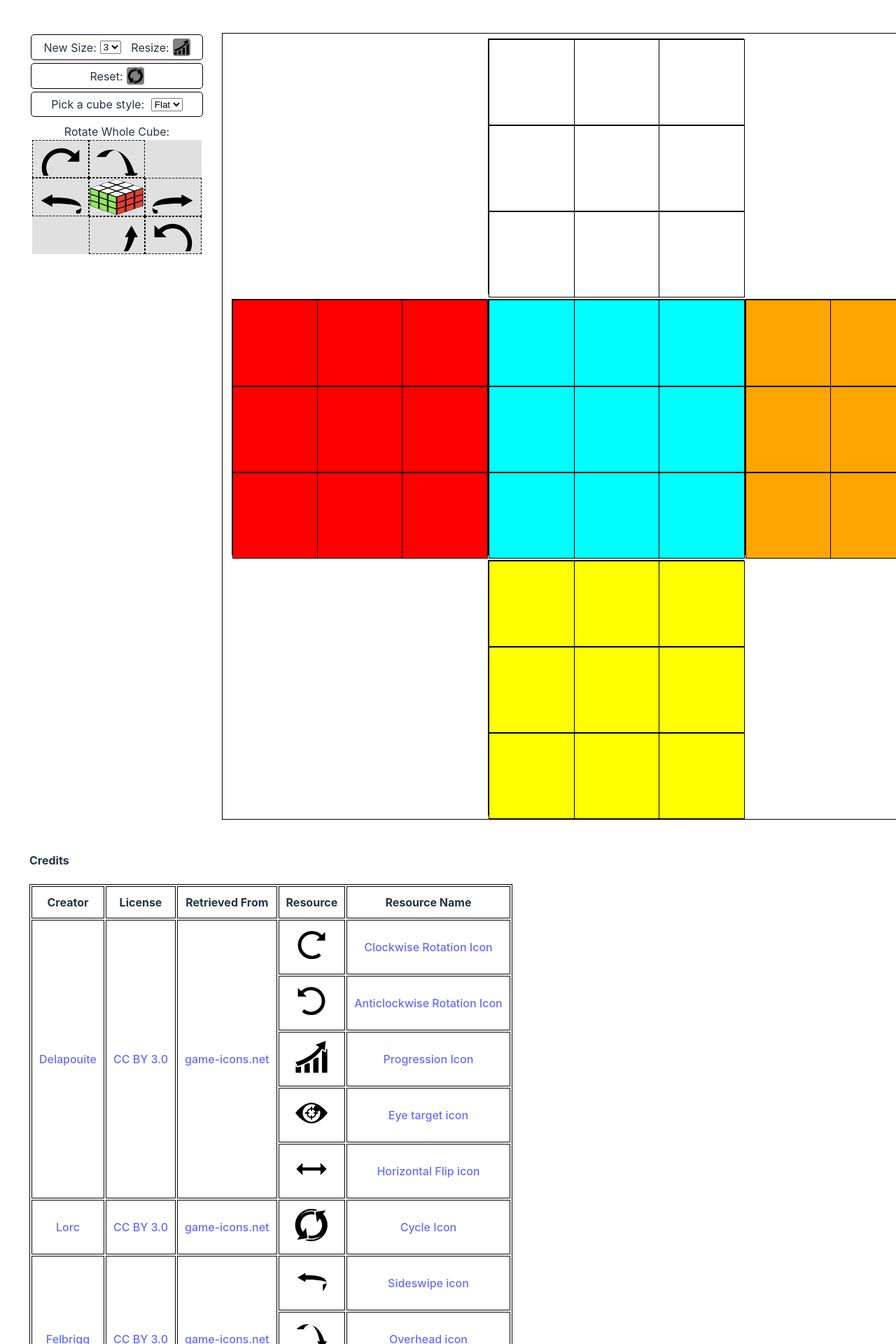
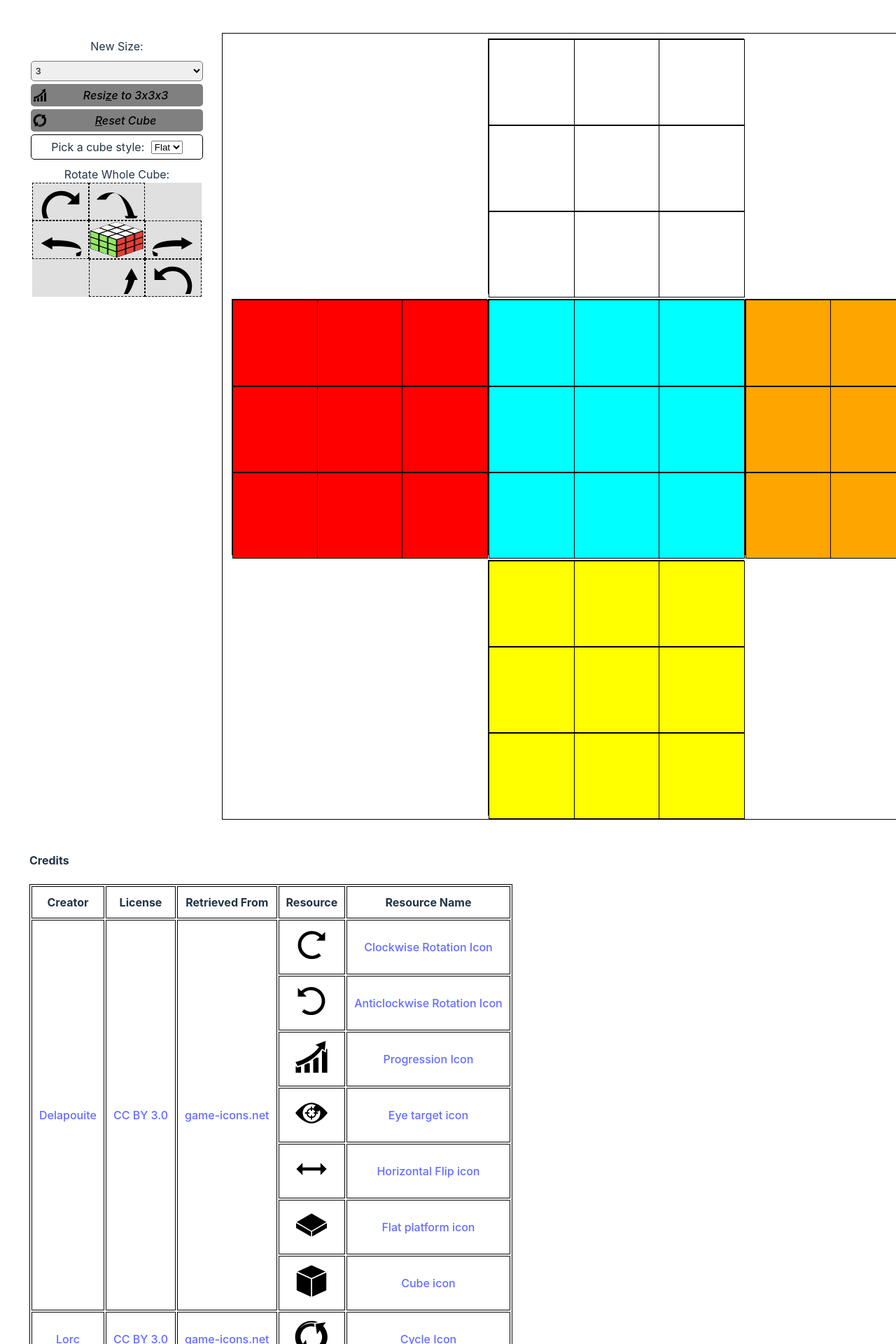
Before and after one commit to Dannnno/cube-algorithms, a React (Vite) app: page / in a window 1280 px wide. Shown: the top 1920 px of the page at 70% size. Built offline with nearby package versions, Linux system fonts and the light colour scheme.

Commit message:
Swap buttons to use IconButton
- Add some icons to the buttons
- Use the new component
- Add keyboard shortcuts

```diff
--- a/src/components/workflow/control-panel.module.scss
+++ b/src/components/workflow/control-panel.module.scss
@@ -12,8 +12,7 @@
     margin: 2px;
     border-radius: 5px;
   }
-  .resize,
-  .reset,
+
   .styleSelect {
     border: 1px solid black;
     padding: 5px;
@@ -23,33 +22,5 @@
     justify-content: center;
     gap: 5px;
     max-width: 100%;
-
-    button {
-      padding: 5px;
-      width: 25px;
-      height: 25px;
-      background-color: #ffffff;
-      background-size: cover;
-      border-radius: 15%;
-      border: 1px solid transparent;
-      cursor: pointer;
-      transition: border-color 0.25s;
-
-      &:disabled {
-        background-color: #808080;
-      }
-    }
-  }
-
-  .resize {
-    button {
-      background-image: url("/src/assets/progression.svg");
-    }
-  }
-
-  .reset {
-    button {
-      background-image: url("/src/assets/cycle.svg");
-    }
   }
 }
--- a/src/components/workflow/control-panel.tsx
+++ b/src/components/workflow/control-panel.tsx
@@ -1,6 +1,7 @@
 import { DeepReadonly, isBoundedInteger } from "@/common";
 import { CubeData, getCubeSize } from "@/model/cube";
 import React, { useCallback, useEffect, useMemo, useState } from "react";
+import { IconButton } from "../common";
 import {
   CubeActionType,
   CubeActions,
@@ -8,12 +9,7 @@ import {
   usePuzzleCube,
   usePuzzleCubeHash,
 } from "../cubes";
-import {
-  controlPanelSidebar,
-  reset,
-  resize,
-  styleSelect,
-} from "./control-panel.module.scss";
+import { controlPanelSidebar, styleSelect } from "./control-panel.module.scss";
 import { RotateCubeButtonContainer } from "./geometry-buttons";
 
 interface IControlPanelProps {
@@ -114,7 +110,6 @@ export const ControlPanel: React.FC<IControlPanelProps> = props => {
   return (
     <>
       <div className={controlPanelSidebar}>
-        <div className={resize}>
         <label htmlFor="resize-input">New Size: </label>
         <select
           id="resize-input"
@@ -128,29 +123,25 @@ export const ControlPanel: React.FC<IControlPanelProps> = props => {
             </option>
           ))}
         </select>
-          &nbsp;
-          <label htmlFor="resize-input-button">Resize: </label>
-          <button
-            id="resize-input-button"
-            name="resize-input-button"
-            title={`Resize the cube to be ${cubeSize}x${cubeSize}x${cubeSize}`}
-            aria-label={`Resize the cube to be ${cubeSize}x${cubeSize}x${cubeSize}`}
+        <IconButton
+          label={`Resi&ze to ${cubeSize}x${cubeSize}x${cubeSize}`}
+          iconKey="progression"
+          alt={`Resize the cube to be ${cubeSize}x${cubeSize}x${cubeSize}`}
           onClick={onClickResizeCube}
-            disabled={!resizeEnabled}
-          ></button>
-        </div>
+          disabled={!resizeEnabled || calculatedSize === cubeSize}
+          labelAsText
+          shortcut="Ctrl+Alt+Z"
+        />
 
-        <div className={reset}>
-          <label htmlFor="reset-button">Reset: </label>
-          <button
-            id="reset-button"
-            name="reset-button"
-            title={`Reset the cube`}
-            aria-label={`Reset the cube`}
+        <IconButton
+          label="&Reset Cube"
+          alt="Reset the cube to its original state"
           onClick={onClickResetCube}
           disabled={!resetEnabled}
-          ></button>
-        </div>
+          iconKey="cycle"
+          labelAsText
+          shortcut="Ctrl+Alt+R"
+        />
 
         <div className={styleSelect}>
           <label htmlFor="cube-style-select">Pick a cube style:&nbsp;</label>
--- a/src/components/workflow/credits.tsx
+++ b/src/components/workflow/credits.tsx
@@ -105,6 +105,28 @@ export const Credits: React.FC<{}> = _ => {
         "/src/assets/horizontal-flip.svg",
         "Horizontal Flip icon",
         "https://game-icons.net/1x1/delapouite/horizontal-flip.html",
+      ],
+    },
+    {
+      creator: ["Delapouite", "https://delapouite.com/"],
+      retrievedFrom: ["game-icons.net", "https://game-icons.net"],
+      license: License.CcBy30,
+      type: CreditType.Image,
+      resource: [
+        "/src/assets/flat-platform.svg",
+        "Flat platform icon",
+        "https://game-icons.net/1x1/delapouite/flat-platform.html",
+      ],
+    },
+    {
+      creator: ["Delapouite", "https://delapouite.com/"],
+      retrievedFrom: ["game-icons.net", "https://game-icons.net"],
+      license: License.CcBy30,
+      type: CreditType.Image,
+      resource: [
+        "/src/assets/cube.svg",
+        "Cube icon",
+        "https://game-icons.net/1x1/delapouite/cube.html",
       ],
     },
   ];
```
Also changed, not shown: src/assets/cube.svg (added), src/assets/flat-platform.svg (added). Lines whose indentation alone changed are shown as unchanged.
